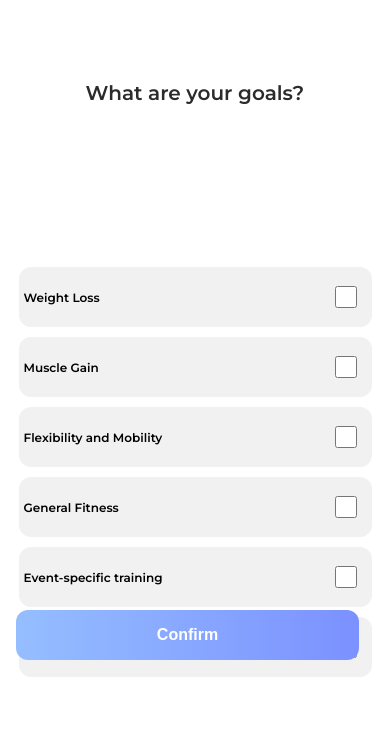
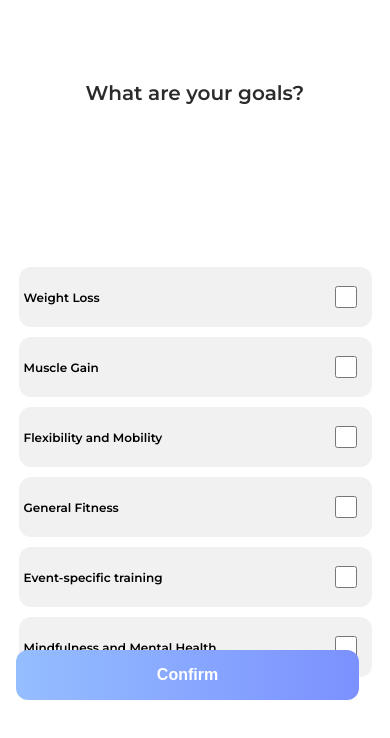
Before and after one commit to Purushotham-kuntumalla/Dacoid-app, a plain HTML site: page pagesix.html in a window 390 px wide. Drawn offline with nearby package versions, Linux system fonts and the light colour scheme.

Commit message:
first commit

```diff
--- a/pagesix.css
+++ b/pagesix.css
@@ -69,7 +69,7 @@ border-radius: 12px;
     width: 343px;
     height: 50px;
     left: 16px;
-    top: 610px;
+    top: 650px;
     background: linear-gradient(270deg, #7B91FF 0%, #95BEFF 100%);
     border-radius: 12px;
 
```
